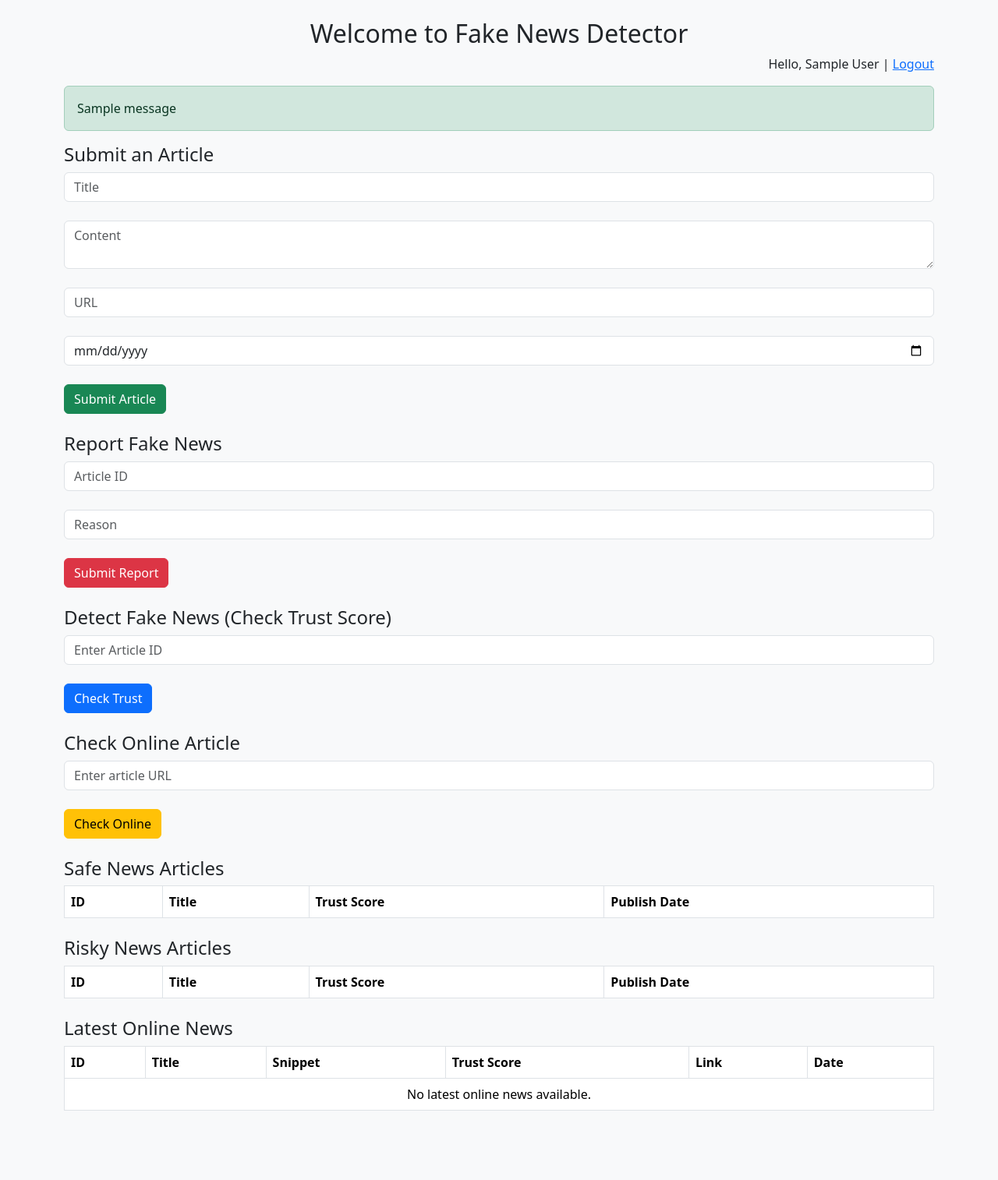
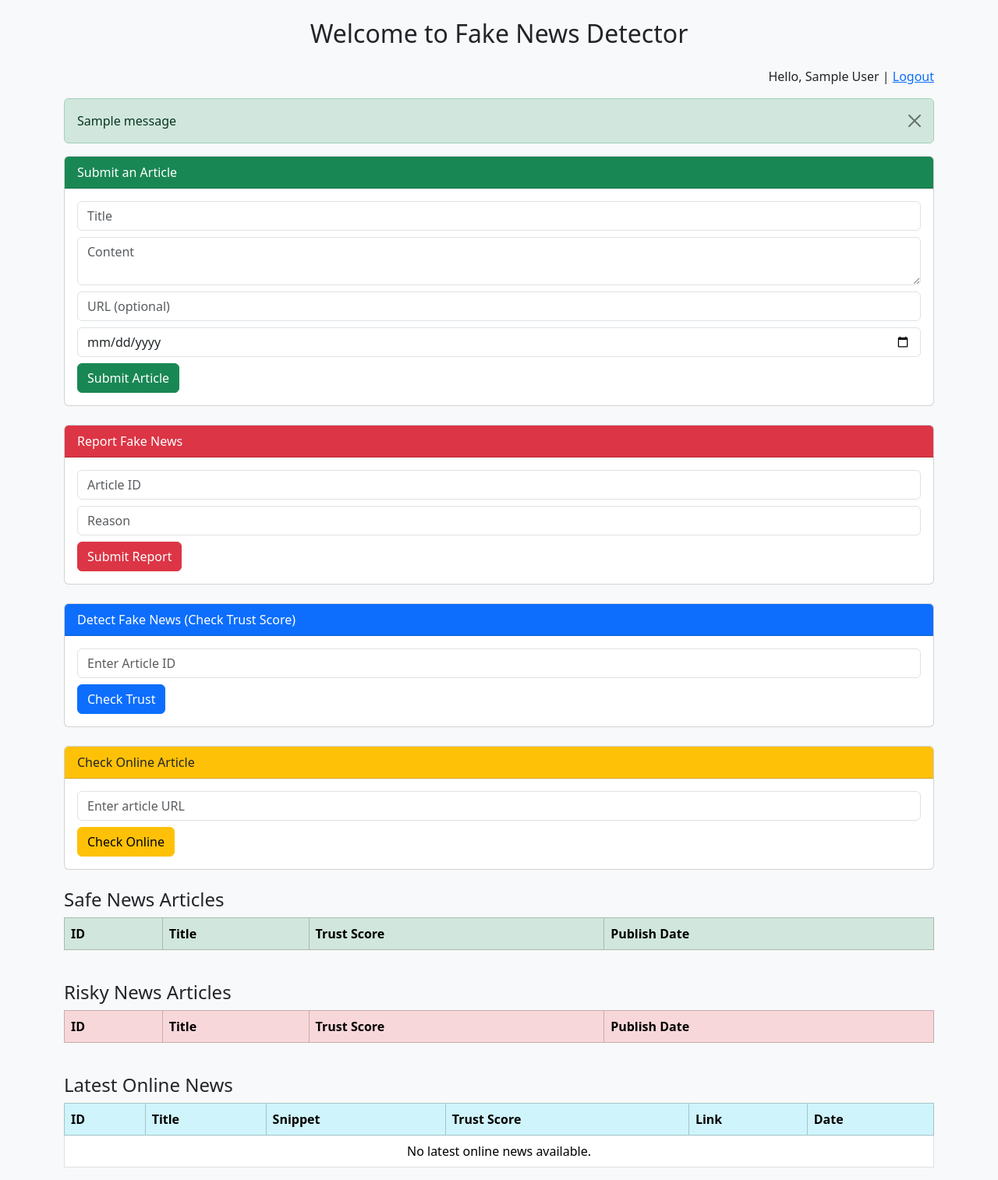
Before and after one commit to elder0209/myflaskapp, a Flask app: page / in a window 1280 px wide. Shown: the whole page at 78% size. Before the commit the page ends 1425 px from the top, so only its background shows below. Run offline with Flask 3, Linux system fonts and the light colour scheme; the visitor is signed in with stand-in values (Sample User, id 1); one stand-in notice (Sample message) is shown; data that the repository does not hold is empty.

Commit message:
Update index.html

```diff
--- a/templates/index.html
+++ b/templates/index.html
@@ -7,54 +7,82 @@
 </head>
 <body class="bg-light">
 <div class="container mt-4">
-    <h2 class="text-center">Welcome to Fake News Detector</h2>
+    <h2 class="text-center mb-4">Welcome to Fake News Detector</h2>
     <p class="text-end">Hello, {{ name }} | <a href="{{ url_for('logout') }}">Logout</a></p>
 
     <!-- Flash Messages -->
     {% with messages = get_flashed_messages(with_categories=true) %}
       {% if messages %}
         {% for category, msg in messages %}
-          <div class="alert alert-{{ category }}">{{ msg }}</div>
+          <div class="alert alert-{{ category }} alert-dismissible fade show" role="alert">
+              {{ msg }}
+              <button type="button" class="btn-close" data-bs-dismiss="alert" aria-label="Close"></button>
+          </div>
         {% endfor %}
       {% endif %}
     {% endwith %}
 
-    <!-- Submit Article -->
-    <h4>Submit an Article</h4>
+    <!-- Article Submission Form -->
+    <div class="card mb-4">
+        <div class="card-header bg-success text-white">Submit an Article</div>
+        <div class="card-body">
             <form method="POST" action="{{ url_for('add_article') }}">
-        <input type="text" name="title" class="form-control" placeholder="Title" required><br>
-        <textarea name="content" class="form-control" placeholder="Content" required></textarea><br>
-        <input type="text" name="url" class="form-control" placeholder="URL"><br>
-        <input type="date" name="publish_date" class="form-control" required><br>
+                <input type="text" name="title" class="form-control mb-2" placeholder="Title" required>
+                <textarea name="content" class="form-control mb-2" placeholder="Content" required></textarea>
+                <input type="text" name="url" class="form-control mb-2" placeholder="URL (optional)">
+                <input type="date" name="publish_date" class="form-control mb-2" required>
                 <input type="submit" class="btn btn-success" value="Submit Article">
             </form>
+        </div>
+    </div>
 
-    <!-- Report Fake News -->
-    <h4 class="mt-4">Report Fake News</h4>
+    <!-- Report Fake News Form -->
+    <div class="card mb-4">
+        <div class="card-header bg-danger text-white">Report Fake News</div>
+        <div class="card-body">
             <form method="POST" action="{{ url_for('report_article') }}">
-        <input type="number" name="article_id" class="form-control" placeholder="Article ID" required><br>
-        <input type="text" name="reason" class="form-control" placeholder="Reason" required><br>
+                <input type="number" name="article_id" class="form-control mb-2" placeholder="Article ID" required>
+                <input type="text" name="reason" class="form-control mb-2" placeholder="Reason" required>
                 <input type="submit" class="btn btn-danger" value="Submit Report">
             </form>
+        </div>
+    </div>
 
-    <!-- Detect Fake News -->
-    <h4 class="mt-4">Detect Fake News (Check Trust Score)</h4>
+    <!-- Detect Trust Score -->
+    <div class="card mb-4">
+        <div class="card-header bg-primary text-white">Detect Fake News (Check Trust Score)</div>
+        <div class="card-body">
             <form method="POST" action="{{ url_for('check_trust') }}">
-        <input type="number" name="article_id" class="form-control" placeholder="Enter Article ID" required><br>
+                <input type="number" name="article_id" class="form-control mb-2" placeholder="Enter Article ID" required>
                 <input type="submit" class="btn btn-primary" value="Check Trust">
             </form>
+        </div>
+    </div>
 
     <!-- Check Online Article -->
-    <h4 class="mt-4">Check Online Article</h4>
+    <div class="card mb-4">
+        <div class="card-header bg-warning text-dark">Check Online Article</div>
+        <div class="card-body">
             <form method="POST" action="{{ url_for('check_online') }}">
-        <input type="text" name="url_link" class="form-control" placeholder="Enter article URL" required><br>
+                <input type="text" name="url_link" class="form-control mb-2" placeholder="Enter article URL" required>
                 <input type="submit" class="btn btn-warning" value="Check Online">
             </form>
+        </div>
+    </div>
 
-    <!-- Safe News -->
+    <!-- Safe News Table -->
     <h4 class="mt-4">Safe News Articles</h4>
-    <table class="table table-bordered">
-        <tr><th>ID</th><th>Title</th><th>Trust Score</th><th>Publish Date</th></tr>
+    <div class="table-responsive">
+        <table class="table table-bordered table-hover">
+            <thead class="table-success">
+                <tr>
+                    <th>ID</th>
+                    <th>Title</th>
+                    <th>Trust Score</th>
+                    <th>Publish Date</th>
+                </tr>
+            </thead>
+            <tbody>
                 {% for article in safe_news %}
                 <tr>
                     <td>{{ article.article_id }}</td>
@@ -63,12 +91,23 @@
                     <td>{{ article.publish_date }}</td>
                 </tr>
                 {% endfor %}
+            </tbody>
         </table>
+    </div>
 
-    <!-- Risky News -->
+    <!-- Risky News Table -->
     <h4 class="mt-4">Risky News Articles</h4>
-    <table class="table table-bordered">
-        <tr><th>ID</th><th>Title</th><th>Trust Score</th><th>Publish Date</th></tr>
+    <div class="table-responsive">
+        <table class="table table-bordered table-hover">
+            <thead class="table-danger">
+                <tr>
+                    <th>ID</th>
+                    <th>Title</th>
+                    <th>Trust Score</th>
+                    <th>Publish Date</th>
+                </tr>
+            </thead>
+            <tbody>
                 {% for article in risky_news %}
                 <tr>
                     <td>{{ article.article_id }}</td>
@@ -77,30 +116,47 @@
                     <td>{{ article.publish_date }}</td>
                 </tr>
                 {% endfor %}
+            </tbody>
         </table>
+    </div>
 
-        <!-- Latest Online News -->
+    <!-- Latest Online News Table -->
     <h4 class="mt-4">Latest Online News</h4>
-<table class="table table-bordered">
-    <tr><th>ID</th><th>Title</th><th>Snippet</th><th>Trust Score</th><th>Link</th><th>Date</th></tr>
+    <div class="table-responsive">
+        <table class="table table-bordered table-hover">
+            <thead class="table-info">
+                <tr>
+                    <th>ID</th>
+                    <th>Title</th>
+                    <th>Snippet</th>
+                    <th>Trust Score</th>
+                    <th>Link</th>
+                    <th>Date</th>
+                </tr>
+            </thead>
+            <tbody>
                 {% if latest_online %}
                     {% for news in latest_online %}
                     <tr>
                         <td>{{ news.article_id }}</td>
                         <td>{{ news.title }}</td>
-            <td>{{ news.content }}</td> <!-- show snippet -->
+                        <td>{{ news.content }}</td>
                         <td>{{ news.trust_score }}</td>
                         <td><a href="{{ news.url }}" target="_blank">Read</a></td>
                         <td>{{ news.publish_date }}</td>
                     </tr>
                     {% endfor %}
                 {% else %}
-        <tr><td colspan="6" class="text-center">No latest online news available.</td></tr>
+                    <tr>
+                        <td colspan="6" class="text-center">No latest online news available.</td>
+                    </tr>
                 {% endif %}
+            </tbody>
         </table>
-
+    </div>
 
 </div>
+
 <script src="https://cdn.jsdelivr.net/npm/bootstrap@5.3.2/dist/js/bootstrap.bundle.min.js"></script>
 </body>
 </html>
```
Lines whose indentation alone changed are shown as unchanged.
